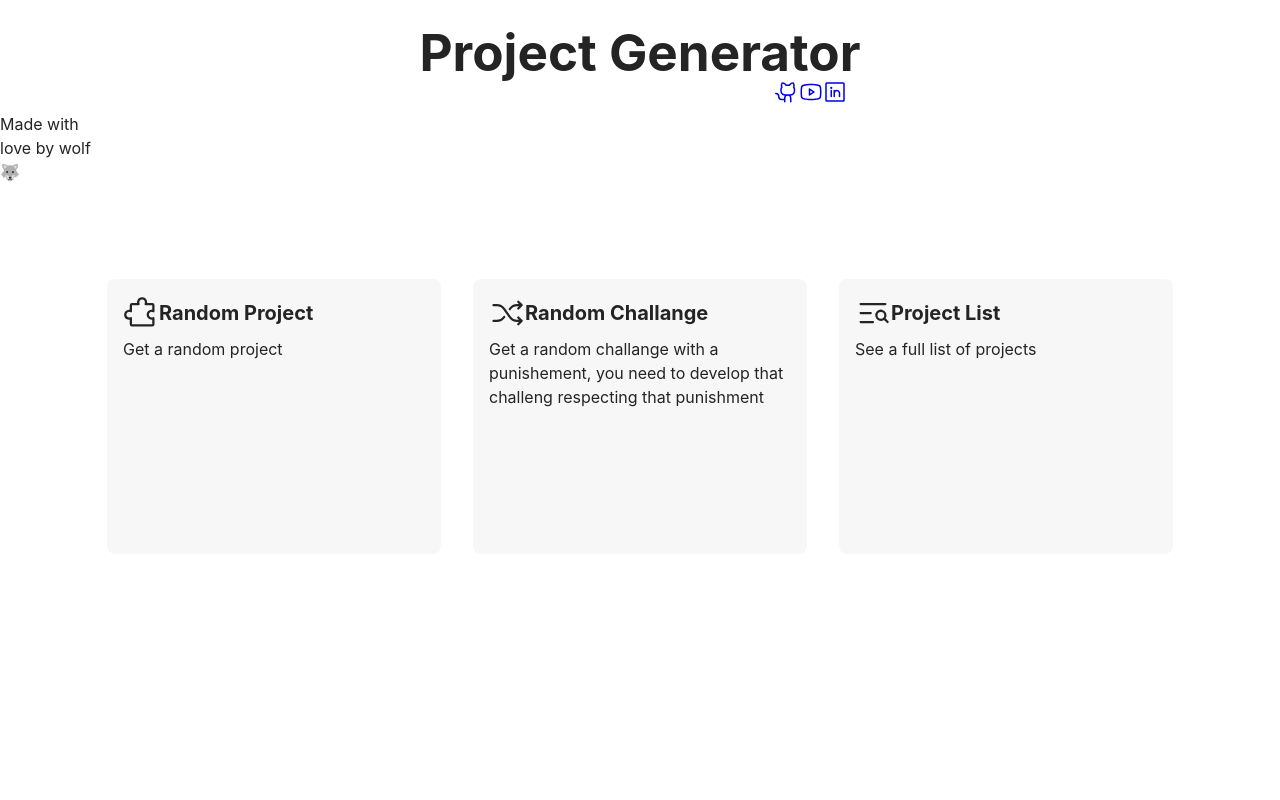
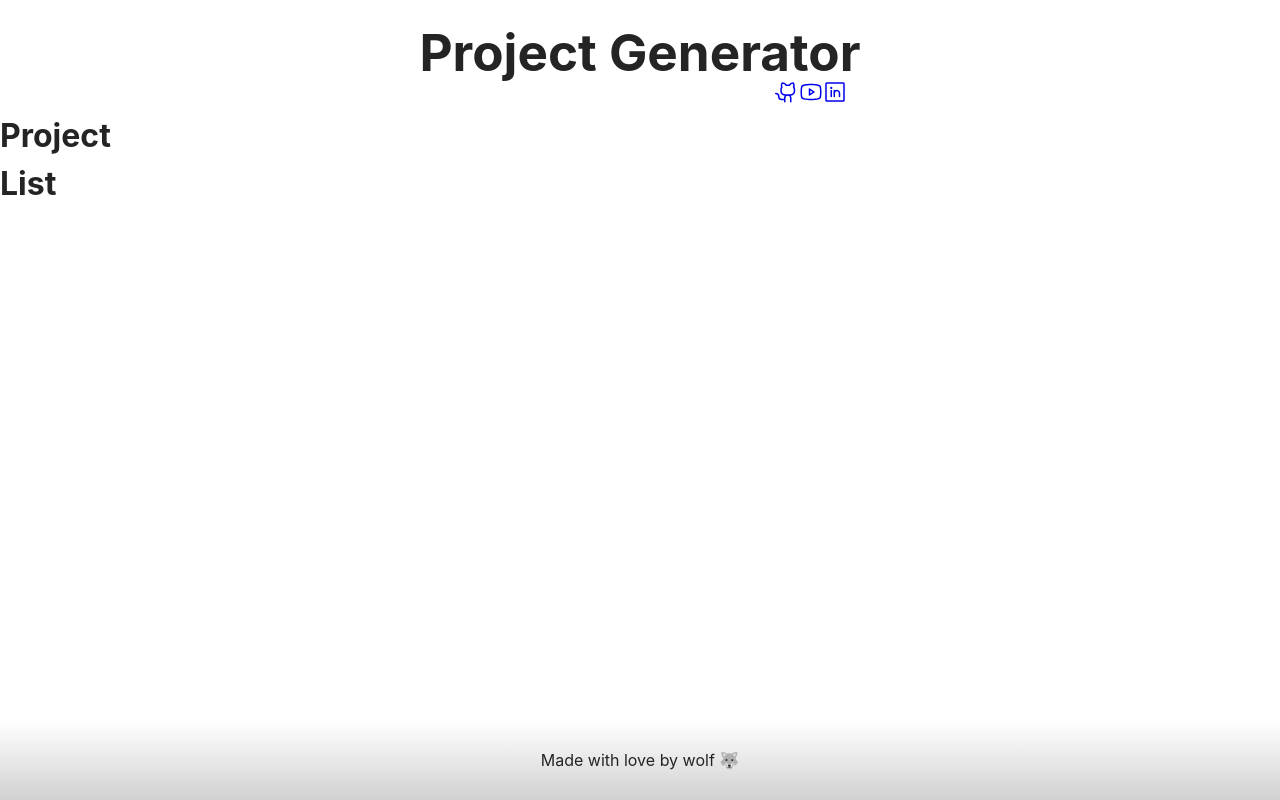
Before and after one commit to MurilloWolf/challenges-gen, a React (Vite) app: page /project-list in a window 1280 px wide. Built offline with nearby package versions, Linux system fonts and the light colour scheme.

Commit message:
feat: added routes to application

```diff
--- a/package.json
+++ b/package.json
@@ -18,6 +18,7 @@
   "devDependencies": {
     "@types/react": "^18.2.15",
     "@types/react-dom": "^18.2.7",
+    "@types/react-router-dom": "^5.3.3",
     "@typescript-eslint/eslint-plugin": "^5.52.0",
     "@typescript-eslint/parser": "^6.0.0",
     "@vitejs/plugin-react": "^4.0.3",
--- a/src/App.tsx
+++ b/src/App.tsx
@@ -1,14 +1,9 @@
-import Header from "./components/Header";
-import CardList from "./components/CardList";
+import PagesRoutes from "./pages/routes";
+
 export default function App() {
   return (
     <div className="container">
-      <Header />
-      <CardList />
-      {/* <ProjectList /> */}
-      <p className="footer">
-        <code>Made with love by wolf 🐺</code>
-      </p>
+      <PagesRoutes />
     </div>
   );
 }
--- /dev/null
+++ b/src/pages/Home/index.tsx
@@ -0,0 +1,9 @@
+import { CardList } from "../../components";
+
+export default function Home() {
+  return (
+    <>
+      <CardList />
+    </>
+  );
+}
--- /dev/null
+++ b/src/pages/NotFound/index.tsx
@@ -0,0 +1,8 @@
+export default function NotFound() {
+  return (
+    <>
+      <h1>404</h1>
+      <p>Not Found</p>
+    </>
+  );
+}
--- /dev/null
+++ b/src/pages/ProjectList/index.tsx
@@ -0,0 +1,7 @@
+export default function ProjectList() {
+  return (
+    <div>
+      <h1>Project List</h1>
+    </div>
+  );
+}
--- /dev/null
+++ b/src/pages/RandomChallenge/index.tsx
@@ -0,0 +1,7 @@
+export default function RandomChallenge() {
+  return (
+    <div>
+      <h1>Random Chanllenge</h1>
+    </div>
+  );
+}
--- /dev/null
+++ b/src/pages/RandomProject/index.tsx
@@ -0,0 +1,7 @@
+export default function RandomProject() {
+  return (
+    <div>
+      <h1>Random Project</h1>
+    </div>
+  );
+}
--- /dev/null
+++ b/src/pages/index.tsx
@@ -0,0 +1,7 @@
+import RandomProject from "./RandomProject";
+import RandomChallenge from "./RandomChallenge";
+import ProjectList from "./ProjectList";
+import Home from "./Home";
+import NotFound from "./NotFound";
+
+export { Home, RandomChallenge, RandomProject, ProjectList, NotFound };
--- /dev/null
+++ b/src/pages/routes.tsx
@@ -0,0 +1,25 @@
+import { BrowserRouter, Routes, Route } from "react-router-dom";
+import {
+  Home,
+  RandomProject,
+  RandomChallenge,
+  ProjectList,
+  NotFound,
+} from "./index";
+import { Header, Footer } from "../components/index";
+
+export default function PagesRoutes() {
+  return (
+    <BrowserRouter>
+      <Header />
+      <Routes>
+        <Route path="/" element={<Home />} />
+        <Route path="/random-project" element={<RandomProject />} />
+        <Route path="/random-challenge/" element={<RandomChallenge />} />
+        <Route path="/project-list" element={<ProjectList />} />
+        <Route path="*" element={<NotFound />} />
+      </Routes>
+      <Footer />
+    </BrowserRouter>
+  );
+}
```
Also changed, not shown: 1 other file (tests, documents, lock files or other folders).
